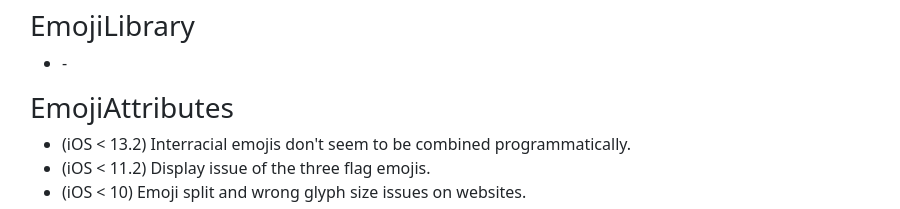
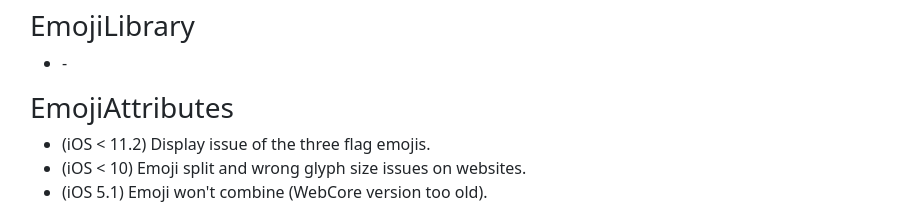
Before and after one commit to PoomSmart/PoomSmart.github.io, a plain HTML site: page emojiport.html in a window 1280 px wide. Shown: the part 5540-5749 px from the top of the page, without its empty margins (52-952 px from the left). Drawn offline with nearby package versions, Linux system fonts and the light colour scheme.

Commit message:
Update emojiport.html

```diff
--- a/emojiport.html
+++ b/emojiport.html
@@ -651,7 +651,6 @@
                 </ul>
                 <h3>EmojiAttributes</h3>
                 <ul>
-                    <li>(iOS &lt; 13.2) Interracial emojis don't seem to be combined programmatically.</li>
                     <li>(iOS &lt; 11.2) Display issue of the three flag emojis.</li>
                     <li>(iOS &lt; 10) Emoji split and wrong glyph size issues on websites.</li>
                     <li>(iOS 5.1) Emoji won't combine (WebCore version too old).</li>
```
